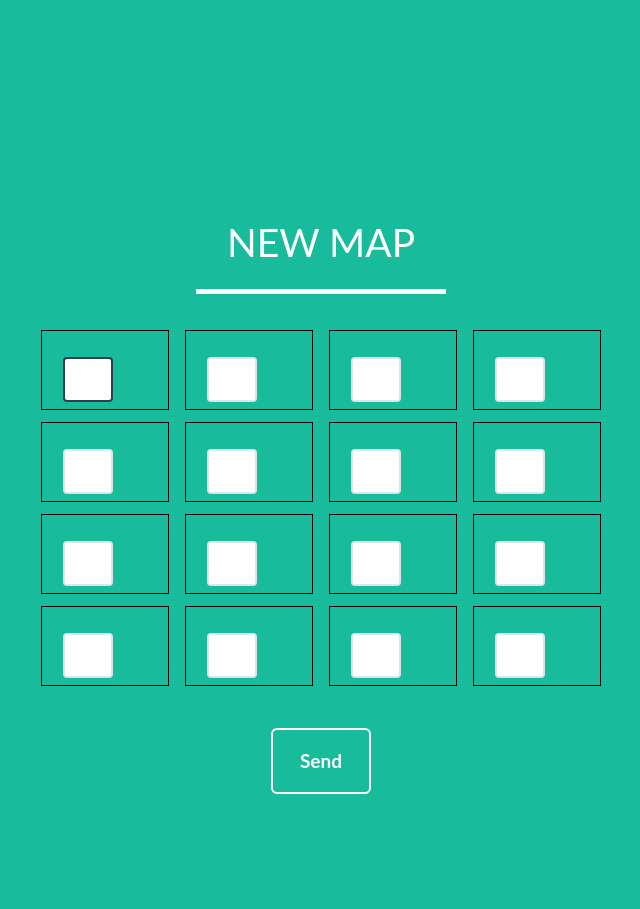
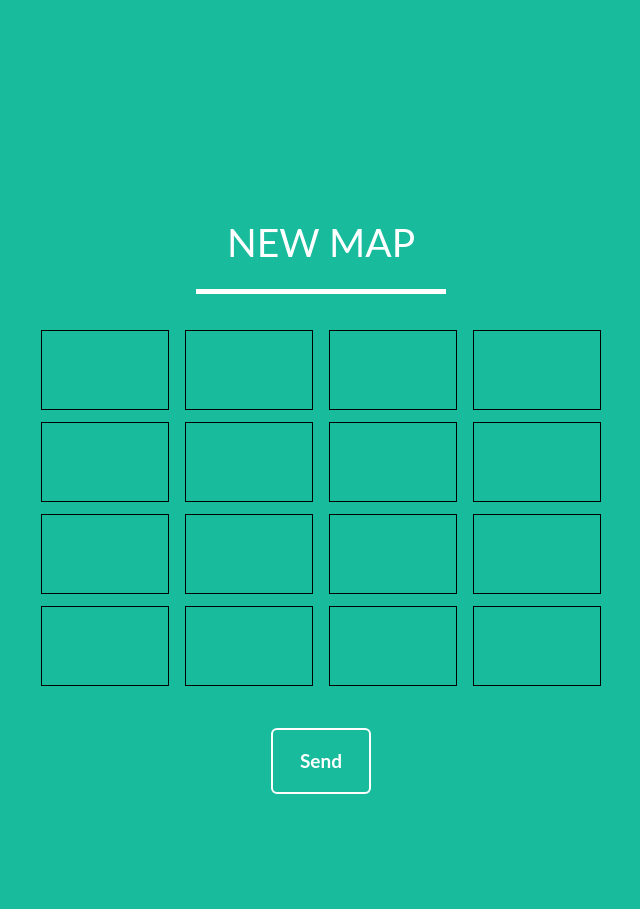
Before and after one commit to F74039017/Jigsaword, a PHP site: page /develop.php in a window 1280 px wide. Shown: the whole page, without its empty margins (319-959 px from the left). Run offline with PHP 8.4, Linux system fonts and the light colour scheme.

Commit message:
develop input and js

```diff
--- a/css/develop.css
+++ b/css/develop.css
@@ -1,9 +1,19 @@
-.form-control {
-	width: 50px;
-	margin: 15px;
-	margin-top: 20px;
+.block {
+	border: 1px solid black;
 }
 
-.alphabet {
-	margin-top: 7px;
+.game-table input[type="text"] {
+    background: transparent;
+    border: none;
+    font-size: 0.5em;
+    text-align: center;
 }
+
+#develop_success_alert {
+	background-color: #DFF0D8;
+	color: #3B743C;
+	width: 50vw;
+	margin-left: 35vh;
+	margin-top: 2vh;
+	display: none;
+}
--- a/develop.php
+++ b/develop.php
@@ -2,91 +2,74 @@
 	<link href="css/block.css" rel="stylesheet">
     <link href="css/stylesheet.css" rel="stylesheet">
     <link href="css/bootstrap.min.css" rel="stylesheet">
-	<link href="css/block.css" rel="stylesheet">
 	<link href="css/develop.css" rel="stylesheet">
-
-	<script type="text/javascript">
-
-	</script>
-
-	<style type="text/css">
-		/*not require*/
-	 	#game_container {
-	   		margin-top: 5vh;
-	   		margin-left: 7vw;
-	 	}
-
-	 	.block {
-	 		border: 1px solid black;
-	 	}
-
-	 	input {
-	 		background-color: "blue";
-	 	}
-	</style>
+	<script type="text/javascript" src="js/develop.js"></script>
 
 	<header>
 		<div class="container game-container">
 			<div class="row">
-        	<form class="edittable" action="edit.php" method="post">
+        	<form class="edittable" action="#" id="develop_form">
         	<div class="game-title">
                 <h1>New map</h1>
                 <hr class="star-light">
             </div>
 
-            <div class="game-table">
+            <div class="game-table" id="develop_table">
 			    <div class="block1 block" id="s00">
-			    	<input name="a00" type="text" id="a00" class="form-control" required autofocus>
+			    	<input name="a00" type="text" id="a00" class="form-control matrix_element" maxlength="1">
 				</div>
 				<div class="block1 block" id="s01">
-				  	<input name="a01" type="text" id="a01" class="form-control" required autofocus>
+				  	<input name="a01" type="text" id="a01" class="form-control matrix_element" maxlength="1">
 				</div>
 				<div class="block1 block" id="s02">
-				  	<input name="a02" type="text" id="a02" class="form-control" required autofocus>
+				  	<input name="a02" type="text" id="a02" class="form-control matrix_element" maxlength="1">
 				</div>
 				<div class="block1 block" id="s03">
-				  	<input name="a03" type="text" id="a03" class="form-control" required autofocus>
+				  	<input name="a03" type="text" id="a03" class="form-control matrix_element" maxlength="1">
 				</div><br>
 				<div class="block2 block" id="s10">
-				  	<input name="a10" type="text" id="a10" class="form-control" required autofocus>
+				  	<input name="a10" type="text" id="a10" class="form-control matrix_element" maxlength="1">
 				</div>
 				<div class="block2 block" id="s11">
-				  	<input name="a11" type="text" id="a11" class="form-control" required autofocus>
+				  	<input name="a11" type="text" id="a11" class="form-control matrix_element" maxlength="1">
 				</div>
 				<div class="block2 block" id="s12">
-				  	<input name="a12" type="text" id="a12" class="form-control" required autofocus>
+				  	<input name="a12" type="text" id="a12" class="form-control matrix_element" maxlength="1">
 				</div>
 				<div class="block2 block" id="s13">
-				  	<input name="a13" type="text" id="a13" class="form-control" required autofocus>
+				  	<input name="a13" type="text" id="a13" class="form-control matrix_element" maxlength="1">
 				</div><br>
 				<div class="block3 block" id="s20">
-				  	<input name="a20" type="text" id="a20" class="form-control" required autofocus>
+				  	<input name="a20" type="text" id="a20" class="form-control matrix_element" maxlength="1">
 				</div>
 				<div class="block3 block" id="s21">
-				  	<input name="a21" type="text" id="a21" class="form-control" required autofocus>
+				  	<input name="a21" type="text" id="a21" class="form-control matrix_element" maxlength="1">
 				</div>
 				<div class="block3 block" id="s22">
-				  	<input name="a22" type="text" id="a22" class="form-control" required autofocus>
+				  	<input name="a22" type="text" id="a22" class="form-control matrix_element" maxlength="1">
 				</div>
 				<div class="block3 block" id="s23">
-				  	<input name="a23" type="text" id="a23" class="form-control" required autofocus>
+				  	<input name="a23" type="text" id="a23" class="form-control matrix_element" maxlength="1">
 				</div><br>
 				<div class="block4 block" id="s30">
-				  	<input name="a30" type="text" id="a30" class="form-control" required autofocus>
+				  	<input name="a30" type="text" id="a30" class="form-control matrix_element" maxlength="1">
 				</div>
 				<div class="block4 block" id="s31">
-				  	<input name="a31" type="text" id="a31" class="form-control" required autofocus>
+				  	<input name="a31" type="text" id="a31" class="form-control matrix_element" maxlength="1">
 				</div>
 				<div class="block4 block" id="s32">
-				  	<input name="a32" type="text" id="a32" class="form-control" required autofocus>
+				  	<input name="a32" type="text" id="a32" class="form-control matrix_element" maxlength="1">
 				</div>
 				<div class="block4 block" id="s33">
-				  	<input name="a33" type="text" id="a33" class="form-control" required autofocus>
+				  	<input name="a33" type="text" id="a33" class="form-control matrix_element" maxlength="1">
 				</div><br><br>
 			</div>
 
 			 <button name="update" class="btn-outline btn-lg" id="submit" type="submit">Send</button>
 			</form>
 			</div>
+			<div class="alert alert-success" role="alert" id="develop_success_alert">
+				<strong>Well done!</strong> Thanks for your new map <3
+			</div>
 		</div>
     </header>
--- /dev/null
+++ b/js/develop.js
@@ -0,0 +1,23 @@
+$(document).ready(function(){
+	$("#develop_form").submit(function(e){
+		e.preventDefault();
+		/* get map */
+		var map = [];
+		var inputs = $("#develop_table").find("input");
+		for(var i=0; i<inputs.length; i++)
+			map.push(inputs.eq(i).val());
+
+		/* get answer */
+		var ans = [];
+		ans.push("Hello");
+		ans.push("World");
+
+		$.post( "modifyMap.php",{
+				command: "add",
+				map: map,
+				answer: ans
+			}, function(data, status){
+				 $("#develop_success_alert").show(400);
+			});
+	});
+});
```
Also changed, not shown: edit.php (deleted, +0 -38 lines).
